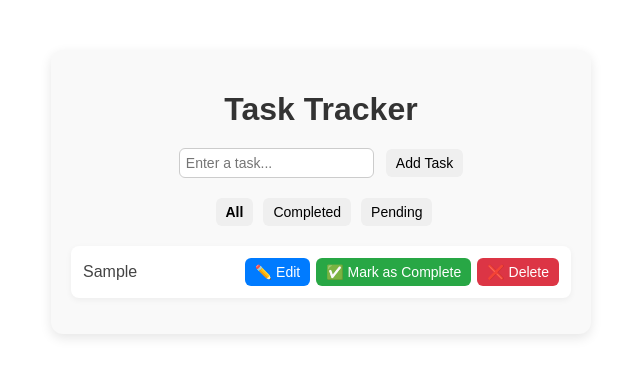
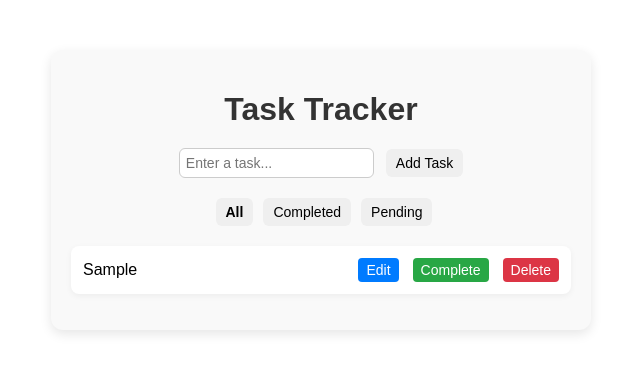
Before and after one commit to cmdanx404/task-tracker, a React (Create React App) app: page / in a window 1280 px wide. Both pictures are taken after typing "Sample" into the empty fields and a click on the button "Add Task". Shown: the top 376 px of the page, without its empty margins (319-959 px from the left). Built offline with nearby package versions, Linux system fonts and the light colour scheme; the HTML template or start-up script is replaced by a standard one.

Commit message:
refractor completed tasks styling

```diff
--- /dev/null
+++ b/src/components/TaskList.css
@@ -0,0 +1,29 @@
+/* TaskList.css */
+.task-actions {
+  display: flex;
+  gap: 8px;
+}
+
+.task-button {
+  padding: 4px 8px;
+  border: none;
+  border-radius: 4px;
+  cursor: pointer;
+  font-size: 14px;
+}
+
+/* Specific button styles */
+.task-button.edit {
+  background-color: #007bff;
+  color: white;
+}
+
+.task-button.complete {
+  background-color: #28a745;
+  color: white;
+}
+
+.task-button.delete {
+  background-color: #dc3545;
+  color: white;
+}
--- a/src/components/TaskList.js
+++ b/src/components/TaskList.js
@@ -1,82 +1,36 @@
-import React, { useState } from "react";
+import React from "react";
+import "./TaskList.css";
 
-function TaskList({ tasks, toggleTask, deleteTask, editTask, filter }) {
-  const [editingId, setEditingId] = useState(null);
-  const [editText, setEditText] = useState("");
-
-  if (tasks.length === 0) {
-    if (filter === "all") {
-      return <p>No tasks yet, add one above 👆</p>;
-    } else {
-      return <p>No tasks found</p>;
-    }
-  }
-
+const TaskList = ({ tasks, onEdit, onComplete, onDelete }) => {
   return (
     <ul>
-      {tasks.map((task) => (
-        <li key={task.id} style={{ marginBottom: "10px" }}>
-          {editingId === task.id ? (
-            <>
-              <input
-                type="text"
-                value={editText}
-                onChange={(e) => setEditText(e.target.value)}
-              />
+      {tasks.map((task, index) => (
+        <li key={index} className={task.completed ? "completed" : ""}>
+          {task.text}
+          <div className="task-actions">
             <button
-                className="save-btn"
-                onClick={() => {
-                  editTask(task.id, editText);
-                  setEditingId(null);
-                }}
+              className="task-button edit"
+              onClick={() => onEdit(index)}
             >
-                Save
+              Edit
             </button>
             <button
-                className="cancel-btn"
-                onClick={() => setEditingId(null)}
+              className="task-button complete"
+              onClick={() => onComplete(index)}
             >
-                Cancel
-              </button>
-            </>
-          ) : (
-            <>
-              <span
-                style={{
-                  textDecoration: task.completed ? "line-through" : "none",
-                }}
-              >
-                {task.text}
-              </span>
-              <div>
-                <button
-                  className="edit-btn"
-                  onClick={() => {
-                    setEditingId(task.id);
-                    setEditText(task.text);
-                  }}
-                >
-                  ✏️ Edit
+              {task.completed ? "Undo" : "Complete"}
             </button>
             <button
-                  className={task.completed ? "pending-btn" : "complete-btn"}
-                  onClick={() => toggleTask(task.id)}
+              className="task-button delete"
+              onClick={() => onDelete(index)}
             >
-                  {task.completed ? "↩️ Mark as Pending" : "✅ Mark as Complete"}
-                </button>
-                <button
-                  className="delete-btn"
-                  onClick={() => deleteTask(task.id)}
-                >
-                  ❌ Delete
+              Delete
             </button>
           </div>
-            </>
-          )}
         </li>
       ))}
     </ul>
   );
-}
+};
 
 export default TaskList;
```
Lines whose indentation alone changed are shown as unchanged.
